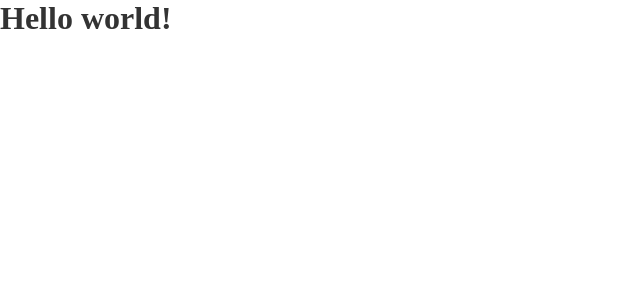
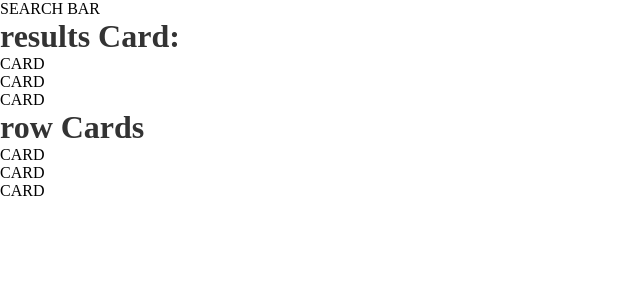
Before and after one commit to FilippoBonafini/vite-boolflix, a Vue app: page / in a window 1280 px wide. Shown: the top 300 px of the page, without its empty margins (0-640 px from the left). Built offline with nearby package versions, Linux system fonts and the light colour scheme.

Commit message:
Strutturato codice e scritto read me

```diff
--- a/src/App.vue
+++ b/src/App.vue
@@ -1,20 +1,27 @@
 <!-- JAVA SCRIPT  -->
 <script>
-// IMPORTIAMO COMPONENTI
-import HelloApp from './components/HelloApp.vue';
+// IMPORTIAMO I COMPONENTI
+import AppHeader from './components/AppHeader.vue';
+import AppMain from './components/AppMain.vue';
 
 export default {
   name: 'App',
   // DICHIARIAMO I COMPONENTI
   components: {
-    HelloApp
+    AppHeader,
+    AppMain
   }
 }
 </script>
 
 <!-- HTML -->
 <template>
-  <HelloApp />
+  <div>
+    <AppHeader />
+  </div>
+  <div>
+    <AppMain />
+  </div>
 </template>
 
 <!-- CSS  -->
--- /dev/null
+++ b/src/components/AppCard.vue
@@ -0,0 +1,20 @@
+<!-- JAVA SCRIPT  -->
+<script>
+export default {
+    name: 'AppCard',
+    // DICHIARIAMO I COMPONENTI
+    components: {
+
+    }
+}
+</script>
+
+<!-- HTML -->
+<template>
+    <div>
+        CARD
+    </div>
+</template>
+
+<!-- CSS  -->
+<style lang="scss"></style>
--- /dev/null
+++ b/src/components/AppHeader.vue
@@ -0,0 +1,18 @@
+<!-- JAVA SCRIPT  -->
+<script>
+export default {
+    name: 'AppHeader',
+    // DICHIARIAMO I COMPONENTI
+    components: {
+
+    }
+}
+</script>
+
+<!-- HTML -->
+<template>
+    <div>SEARCH BAR</div>
+</template>
+
+<!-- CSS  -->
+<style lang="scss"></style>
--- /dev/null
+++ b/src/components/AppMain.vue
@@ -0,0 +1,28 @@
+<!-- JAVA SCRIPT  -->
+<script>
+// IMPORTIAMO I COMPONENTI
+import AppRowCards from './AppRowCards.vue';
+import AppResultsCards from './AppResultsCards.vue';
+
+export default {
+    name: 'AppMain',
+    // DICHIARIAMO I COMPONENTI
+    components: {
+        AppRowCards,
+        AppResultsCards
+    }
+}
+</script>
+
+<!-- HTML -->
+<template>
+    <div>
+        <AppResultsCards />
+    </div>
+    <div>
+        <AppRowCards />
+    </div>
+</template>
+
+<!-- CSS  -->
+<style lang="scss"></style>
--- /dev/null
+++ b/src/components/AppResultsCards.vue
@@ -0,0 +1,34 @@
+<!-- JAVA SCRIPT  -->
+<script>
+// IMPORTIAMO I COMPONENTI
+import AppCard from './AppCard.vue';
+
+export default {
+    name: 'AppResultsCards',
+    // DICHIARIAMO I COMPONENTI
+    components: {
+        AppCard
+    }
+}
+</script>
+
+<!-- HTML -->
+<template>
+    <div>
+        <h1>results Card:</h1>
+        <ul>
+            <li>
+                <AppCard />
+            </li>
+            <li>
+                <AppCard />
+            </li>
+            <li>
+                <AppCard />
+            </li>
+        </ul>
+    </div>
+</template>
+
+<!-- CSS  -->
+<style lang="scss"></style>
--- /dev/null
+++ b/src/components/AppRowCards.vue
@@ -0,0 +1,34 @@
+<!-- JAVA SCRIPT  -->
+<script>
+// IMPORTIAMO I COMPONENTI
+import AppCard from './AppCard.vue';
+
+export default {
+    name: 'AppRowCards',
+    // DICHIARIAMO I COMPONENTI
+    components: {
+        AppCard
+    }
+}
+</script>
+
+<!-- HTML -->
+<template>
+    <div>
+        <h1>row Cards</h1>
+        <ul>
+            <li>
+                <AppCard />
+            </li>
+            <li>
+                <AppCard />
+            </li>
+            <li>
+                <AppCard />
+            </li>
+        </ul>
+    </div>
+</template>
+
+<!-- CSS  -->
+<style lang="scss"></style>
--- a/src/components/HelloApp.vue
+++ /dev/null
@@ -1,14 +0,0 @@
-<script>
-export default {
-    name: 'Hello!'
-}
-</script>
-
-<template>
-    <div>
-        <h1>Hello world!</h1>
-    </div>
-</template>
-
-
-<style lang="scss" scoped></style>
--- /dev/null
+++ b/src/store.js
@@ -0,0 +1,5 @@
+import { reactive } from "vue";
+
+export const store = reactive({
+
+})
```
Also changed, not shown: 2 other files (tests, documents, lock files or other folders).
